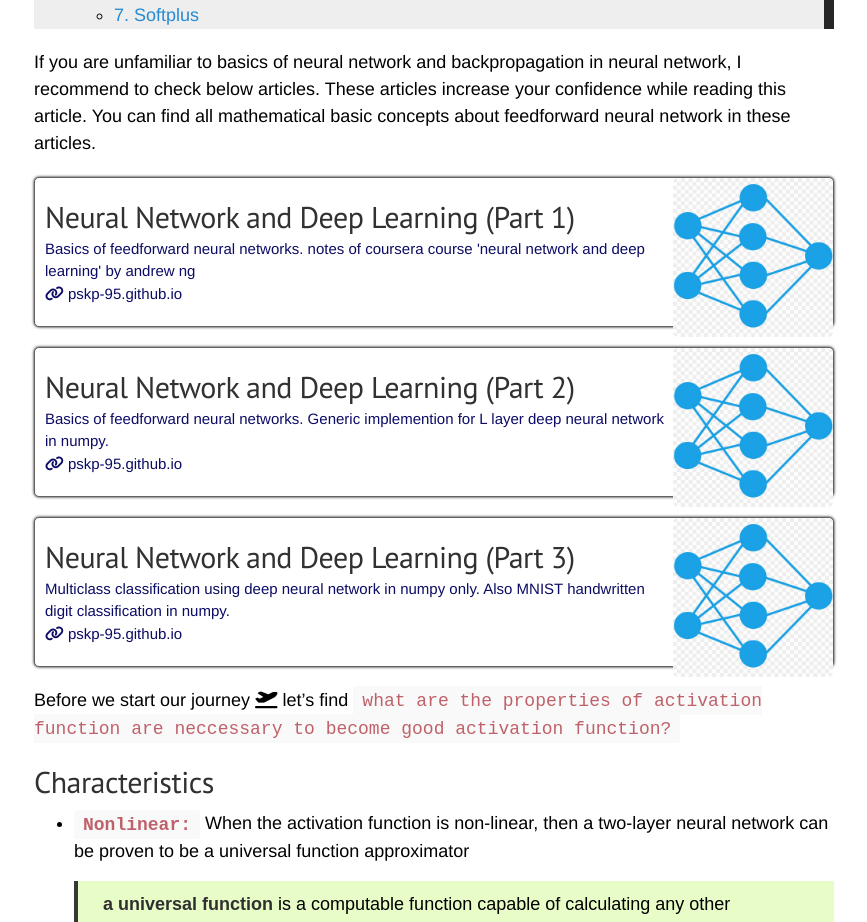
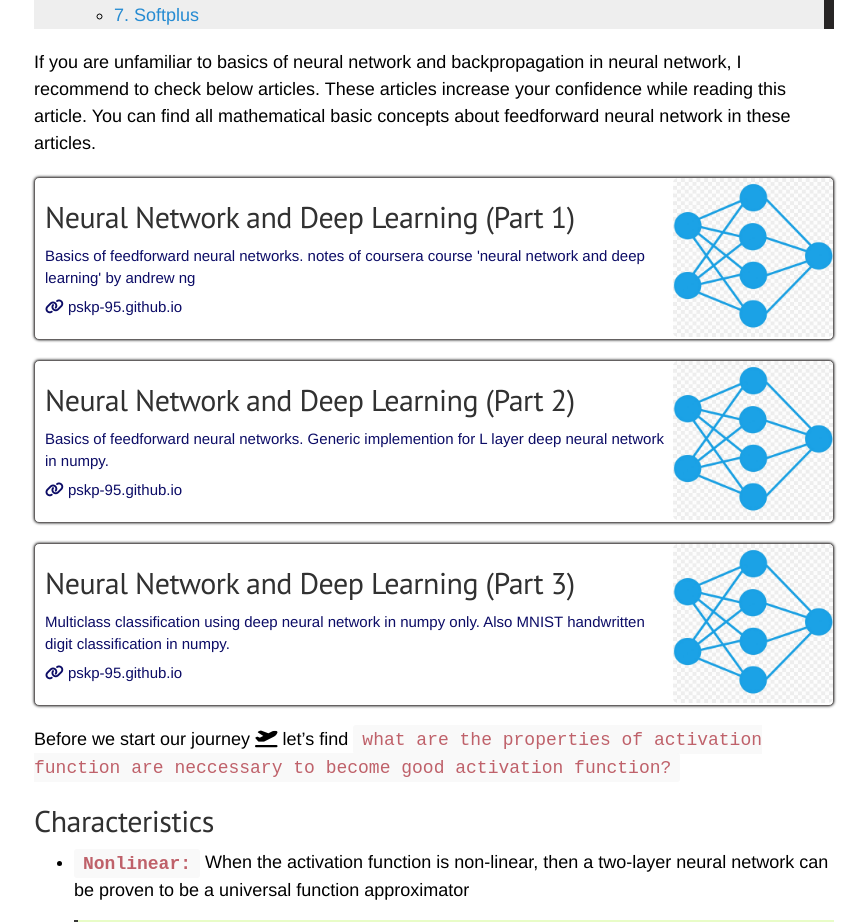
Before and after one commit to PSKP-95/pskp-95.github.io, a Jekyll site: the page built from _posts/2020-04-30-tour-to-the-land-of-activation-functions.md, in a window 1280 px wide. Shown: the part 790-1712 px from the top of the page, without its empty margins (206-1073 px from the left). Built offline with Jekyll 4.4.1, drawn with Linux system fonts in a browser that asks for light colours; nearby versions of some CDN libraries; comment, search, counter and statistics services are not loaded.

Commit message:
preview image

```diff
--- a/public/css/lanyon.css
+++ b/public/css/lanyon.css
@@ -689,7 +689,7 @@ code{
 .preview {
   display: flex;
   width: 100%;
-  height: 150px;
+  height: 163px;
   border: 1px solid rgb(100, 97, 97);
   color: rgb(12, 12, 102);
   border-radius: 5px;
```
